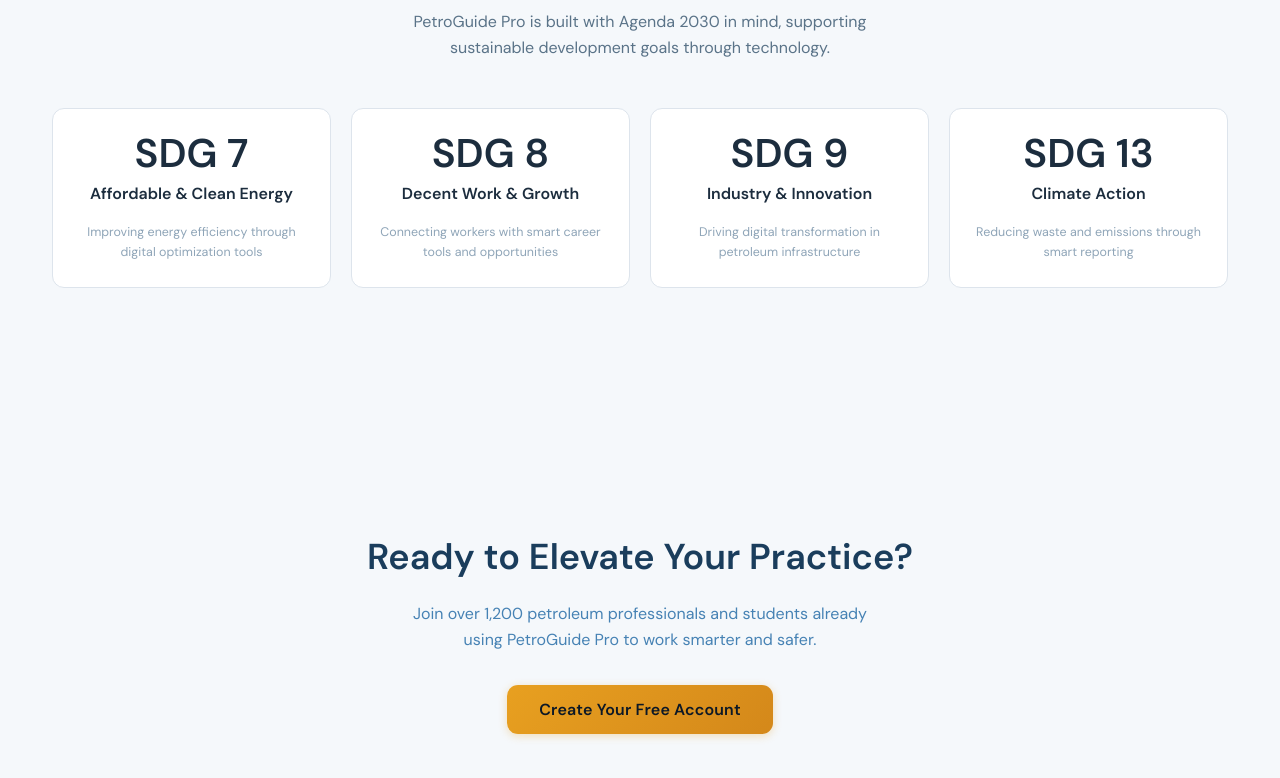
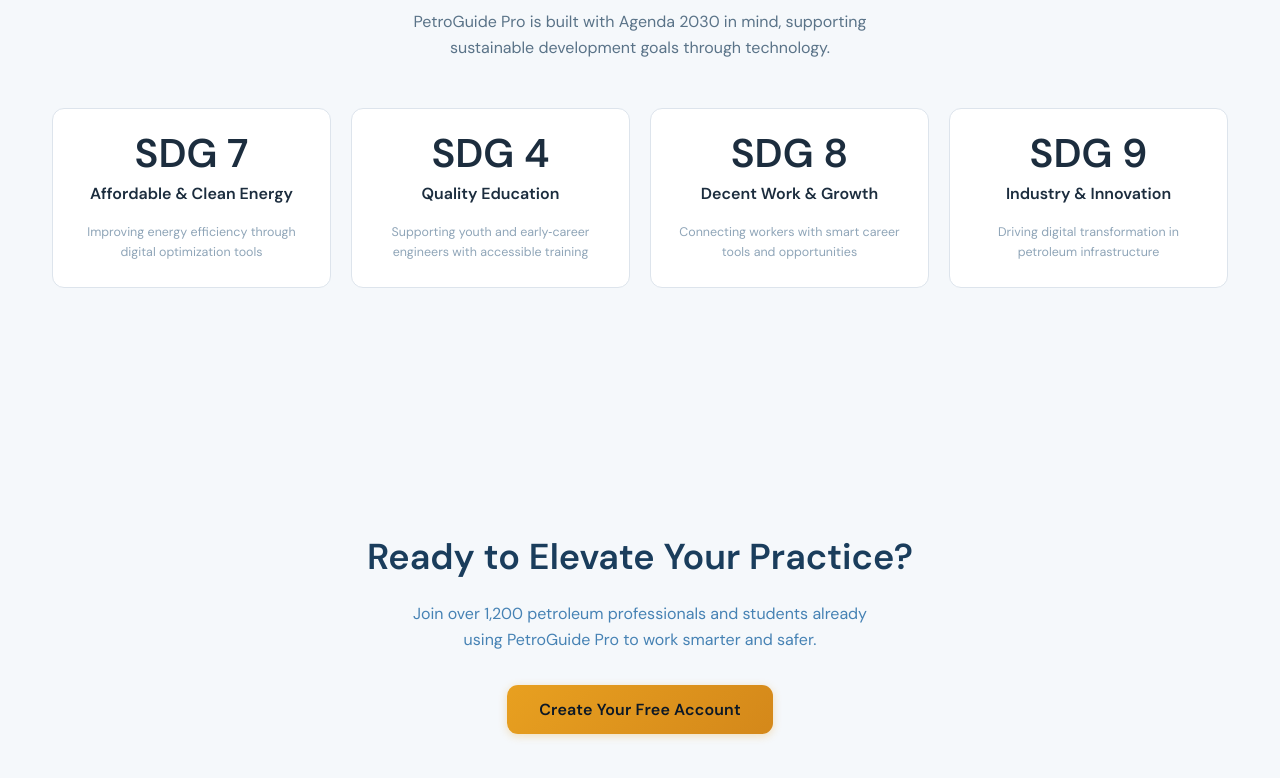
Before and after one commit to Takyi-Romanus/petroguide-pro, a website: page public/index.html in a window 1280 px wide. Shown: the part 1615-2393 px from the top of the page. Drawn offline with Linux system fonts and the light colour scheme; no server answers.

Commit message:
Add SDG 4 card and remove SDG 13 card
Added SDG 4 card for Quality Education and removed SDG 13 card.

```diff
--- a/public/index.html
+++ b/public/index.html
@@ -137,6 +137,11 @@
           <p class="sdg-label mt-2">Improving energy efficiency through digital optimization tools</p>
         </div>
         <div class="sdg-card">
+          <div class="sdg-num">SDG 4</div>
+          <strong>Quality Education</strong>
+          <p class="sdg-label mt-2">Supporting youth and early‑career engineers with accessible training</p>
+        </div>
+        <div class="sdg-card">
           <div class="sdg-num">SDG 8</div>
           <strong>Decent Work & Growth</strong>
           <p class="sdg-label mt-2">Connecting workers with smart career tools and opportunities</p>
@@ -145,11 +150,6 @@
           <div class="sdg-num">SDG 9</div>
           <strong>Industry & Innovation</strong>
           <p class="sdg-label mt-2">Driving digital transformation in petroleum infrastructure</p>
-        </div>
-        <div class="sdg-card">
-          <div class="sdg-num">SDG 13</div>
-          <strong>Climate Action</strong>
-          <p class="sdg-label mt-2">Reducing waste and emissions through smart reporting</p>
         </div>
       </div>
     </div>
```
